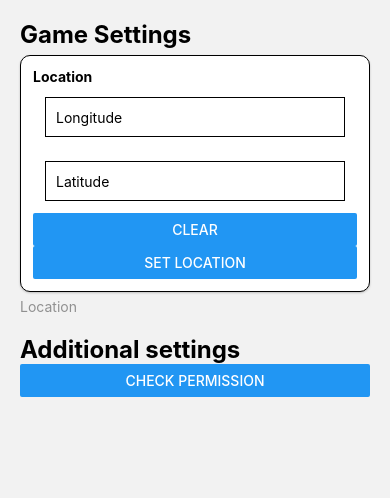
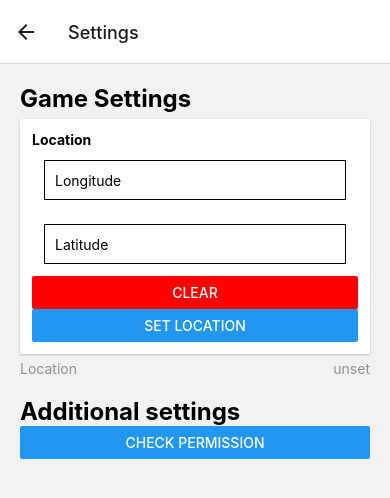
Before and after one commit to vukolovanton/IRLBR, a React Native app: screen /Settings in a window 390 px wide. Shown: the top 498 px of the page. Built offline with nearby package versions, Linux system fonts and the light colour scheme.

Commit message:
Refactoring components

```diff
--- a/App.js
+++ b/App.js
@@ -12,7 +12,7 @@ const App = () => {
   return (
     <SettingsContextProvider>
       <NavigationContainer>
-        <Stack.Navigator screenOptions={{ headerShown: false }}>
+        <Stack.Navigator screenOptions={{ headerShown: true }}>
           <Stack.Screen name="Map" component={Map} />
           <Stack.Screen name="Settings" component={Settings} />
         </Stack.Navigator>
--- a/components/Card.jsx
+++ b/components/Card.jsx
@@ -17,8 +17,6 @@ export default react.memo(Card);
 
 const styles = StyleSheet.create({
   container: {
-    borderWidth: 1,
-    borderRadius: 10,
     marginTop: 6,
     marginBottom: 6,
     padding: 12,
--- a/components/GameReady.jsx
+++ b/components/GameReady.jsx
@@ -13,7 +13,7 @@ function GameReady() {
     <View style={styles.container}>
       <View style={styles.inner}>
         <Text style={getStyle(context.coordinates)}>Location</Text>
-        {/* <Text>{context.coordinates ? context.coordinates.join(', ') : ''}</Text> */}
+        <Text style={getStyle(context.coordinates)}>{context.coordinates && context.coordinates.length > 0 ? context.coordinates.join(', ') : 'unset'}</Text>
       </View>
     </View>
   )
@@ -27,6 +27,7 @@ const styles = StyleSheet.create({
   },
   inner: {
     flexDirection: 'row',
+    justifyContent: 'space-between',
     alignItems: 'center',
   },
   ready: {
--- /dev/null
+++ b/components/LocationInput.jsx
@@ -0,0 +1,66 @@
+import { Button, TextInput, StyleSheet, Alert } from "react-native";
+import { useContext, useState } from "react";
+import Card from './Card';
+import { SettingsContext } from "../context/settingsContext";
+
+const coordinatesRegExp = /^-?[0-9]{1,3}(?:\.[0-9]{1,10})?$/;
+
+function LocationInput() {
+  const context = useContext(SettingsContext);
+  const [longitude, setLongtitude] = useState(null);
+  const [latitude, setLatitude] = useState(null);
+
+  function handleSetEnteredLocation() {
+    if (!coordinatesRegExp.test(longitude) || !coordinatesRegExp.test(latitude)) {
+      Alert.alert("Entered wrong coordinates");
+      return;
+    }
+
+    context.handleChangeCoordinates([longitude, latitude]);
+    setLatitude('');
+    setLongtitude('');
+  }
+
+  function handleClearLocation() {
+    context.handleChangeCoordinates(null);
+  }
+
+  return (
+    <Card
+      label="Location"
+      onPress={handleSetEnteredLocation}
+      title="Set Location"
+    >
+      <TextInput
+        style={styles.input}
+        placeholder="Longitude"
+        onChangeText={setLongtitude}
+        value={longitude}
+        keyboardType='numeric'
+      />
+      <TextInput
+        style={styles.input}
+        keyboardType="numeric"
+        value={latitude}
+        onChangeText={setLatitude}
+        placeholder="Latitude"
+      />
+      <Button
+        title="Clear"
+        color={'red'}
+        onPress={handleClearLocation}
+      />
+    </Card>
+  )
+};
+
+export default LocationInput;
+
+const styles = StyleSheet.create({
+  input: {
+    height: 40,
+    margin: 12,
+    borderWidth: 1,
+    padding: 10,
+  },
+});
--- a/components/MapPreview.jsx
+++ b/components/MapPreview.jsx
@@ -6,6 +6,7 @@ import { SettingsContext } from "../context/settingsContext";
 MapboxGL.setAccessToken('pk.eyJ1IjoiYWJzdHJhY2F0OTIiLCJhIjoiY2w5MnR5Zm1oMDZpYzQxbzdkczZ4bnA0aCJ9.isqiF7V8O4ThePVchqsMfw');
 
 const renderAnnotations = (annotationCoordinate) => {
+  if (!annotationCoordinate) return null;
   return (
     <MapboxGL.PointAnnotation
       key="pointAnnotation"
@@ -14,8 +15,8 @@ const renderAnnotations = (annotationCoordinate) => {
     >
       <View
         style={{
-          height: 30,
-          width: 30,
+          height: 15,
+          width: 15,
           backgroundColor: "red",
           borderRadius: 50,
           borderColor: "#fff",
@@ -33,13 +34,14 @@ function MapPreview() {
     <View style={styles.container}>
       <MapboxGL.MapView
         style={styles.map}
+        centerCoordinate={context.coordinates}
       // onPress={event => setCoordinates(event.geometry.coordinates)}
       >
         <MapboxGL.Camera
           zoomLevel={12}
           centerCoordinate={context.coordinates}
         />
-        <MapboxGL.PointAnnotation coordinate={context.coordinates} />
+        {/* <MapboxGL.PointAnnotation coordinate={context.coordinates} /> */}
         <View>{renderAnnotations(context.coordinates)}</View>
       </MapboxGL.MapView>
     </View>
--- a/screens/Map.jsx
+++ b/screens/Map.jsx
@@ -27,13 +27,15 @@ function Map({ navigation }) {
   return (
     <View style={styles.container}>
       <View style={styles.mapContainer}>
-        <Text>Map View</Text>
         <MapPreview />
       </View>
 
       <View style={styles.buttonsContainer}>
         <Button title="Settings" onPress={() => navigation.navigate("Settings")} />
         <Button title="Use my location" onPress={getCurrentCoordinates} />
+        <Text>
+          {context.coordinates && context.coordinates.length > 0 ? context.coordinates.join(', ') : 'NO'}
+        </Text>
       </View>
     </View>
   )
--- a/screens/Settings.jsx
+++ b/screens/Settings.jsx
@@ -1,14 +1,10 @@
-import { useContext, useState, useEffect } from "react";
-import { StyleSheet, View, Text, PermissionsAndroid, Alert, Button, TextInput } from "react-native";
-import Card from "../components/Card";
+import { useContext, useEffect } from "react";
+import { StyleSheet, View, Text, PermissionsAndroid, Alert, Button } from "react-native";
 import GameReady from "../components/GameReady";
+import LocationInput from "../components/LocationInput";
 import { SettingsContext } from '../context/settingsContext';
 
-const coordinatesRegExp = /^-?[0-9]{1,3}(?:\.[0-9]{1,10})?$/;
-
 function Settings({ navigation }) {
-  const [longitude, setLongtitude] = useState(null);
-  const [latitude, setLatitude] = useState(null);
 
   const context = useContext(SettingsContext);
 
@@ -35,21 +31,6 @@ function Settings({ navigation }) {
     }
   };
 
-  function handleSetEnteredLocation() {
-    if (!coordinatesRegExp.test(longitude) || !coordinatesRegExp.test(latitude)) {
-      Alert.alert("Entered wrong coordinates");
-      return;
-    }
-
-    context.handleChangeCoordinates([longitude, latitude]);
-    setLatitude('');
-    setLongtitude('');
-  }
-
-  function handleClearLocation() {
-    context.handleChangeCoordinates(null);
-  }
-
   useEffect(() => {
     const granted = PermissionsAndroid.PERMISSIONS.ACCESS_FINE_LOCATION;
     if (!granted) {
@@ -60,31 +41,7 @@ function Settings({ navigation }) {
   return (
     <View style={styles.container}>
       <Text style={styles.header}>Game Settings</Text>
-      <Card
-        label="Location"
-        onPress={handleSetEnteredLocation}
-        title="Set Location"
-      >
-        <TextInput
-          style={styles.input}
-          placeholder="Longitude"
-          onChangeText={setLongtitude}
-          value={longitude}
-          keyboardType='numeric'
-        />
-        <TextInput
-          style={styles.input}
-          keyboardType="numeric"
-          value={latitude}
-          onChangeText={setLatitude}
-          placeholder="Latitude"
-        />
-        <Button
-          title="Clear"
-          onPress={handleClearLocation}
-        />
-      </Card>
-
+      <LocationInput />
       <GameReady />
 
       <View style={styles.additional}>
@@ -109,10 +66,4 @@ const styles = StyleSheet.create({
     fontWeight: 'bold',
     color: 'black',
   },
-  input: {
-    height: 40,
-    margin: 12,
-    borderWidth: 1,
-    padding: 10,
-  },
 });
```
